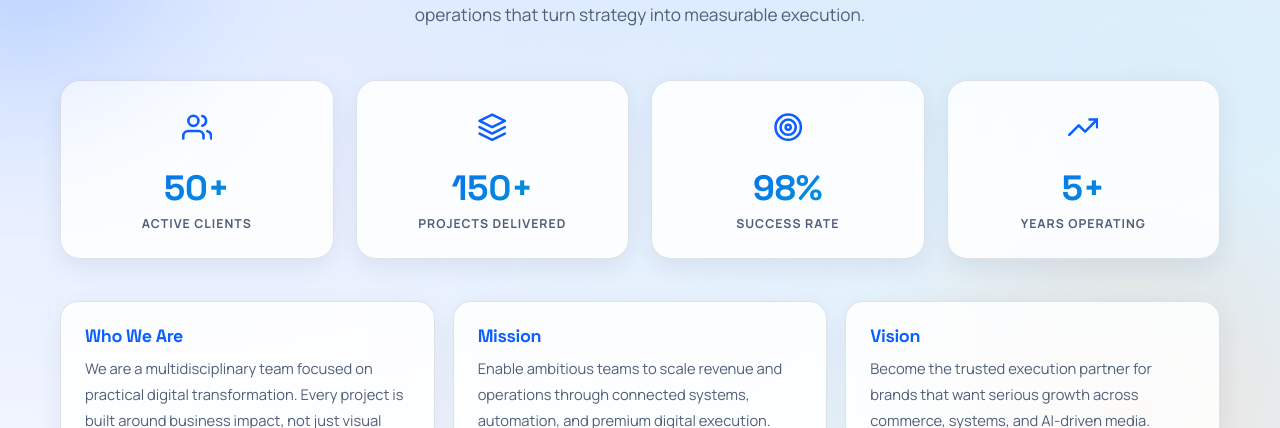
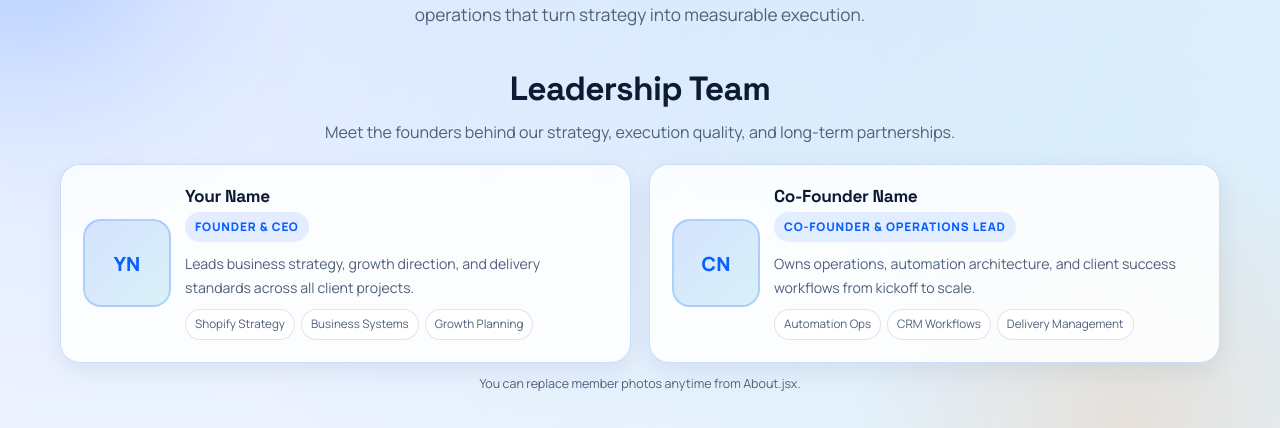
Before and after one commit to m0hammeda7mednasr-eng/4pixels, a React (Create React App) app in the folder client/: page /about in a window 1280 px wide. Shown: the part 372-800 px from the top of the page. Built offline with nearby package versions, Linux system fonts and the light colour scheme; no server answers; a web font is replaced by a local one.

Commit message:
تحديثات إضافية: تحسينات صفحة About

```diff
--- a/client/src/pages/About.css
+++ b/client/src/pages/About.css
@@ -46,6 +46,148 @@ body.dark .about-intro h2 {
 }
 
 body.dark .about-intro p {
+  color: var(--text-dark-secondary);
+}
+
+.about-leadership {
+  margin-top: clamp(24px, 4vw, 40px);
+}
+
+.about-leadership-head {
+  text-align: center;
+  max-width: 760px;
+  margin: 0 auto;
+}
+
+.about-leadership-head h2 {
+  color: var(--text-light);
+  font-size: clamp(1.4rem, 3.6vw, 2.1rem);
+}
+
+body.dark .about-leadership-head h2 {
+  color: var(--text-dark);
+}
+
+.about-leadership-head p {
+  margin-top: 10px;
+  color: var(--text-light-secondary);
+}
+
+body.dark .about-leadership-head p {
+  color: var(--text-dark-secondary);
+}
+
+.about-leadership-grid {
+  margin-top: 18px;
+  display: grid;
+  grid-template-columns: repeat(2, minmax(0, 1fr));
+  gap: clamp(12px, 2vw, 18px);
+}
+
+.leader-card {
+  display: grid;
+  grid-template-columns: auto 1fr;
+  align-items: center;
+  gap: 14px;
+  border-radius: 20px;
+  border: 1px solid rgba(11, 95, 255, 0.2);
+  background: var(--surface-light);
+  box-shadow: var(--shadow-sm);
+  padding: clamp(16px, 3vw, 22px);
+}
+
+body.dark .leader-card {
+  border-color: rgba(152, 212, 255, 0.24);
+  background: var(--surface-dark);
+}
+
+.leader-avatar {
+  width: 88px;
+  height: 88px;
+  border-radius: 18px;
+  overflow: hidden;
+  border: 2px solid rgba(11, 95, 255, 0.2);
+  background: linear-gradient(135deg, rgba(11, 95, 255, 0.16), rgba(0, 166, 200, 0.14));
+  display: grid;
+  place-items: center;
+}
+
+.leader-avatar img {
+  width: 100%;
+  height: 100%;
+  object-fit: cover;
+}
+
+.leader-avatar span {
+  font-size: 1.22rem;
+  font-weight: 800;
+  color: var(--primary);
+}
+
+.leader-content h3 {
+  color: var(--text-light);
+  font-size: 1.08rem;
+}
+
+body.dark .leader-content h3 {
+  color: var(--text-dark);
+}
+
+.leader-role {
+  margin-top: 5px;
+  width: fit-content;
+  font-size: 0.74rem;
+  font-weight: 800;
+  text-transform: uppercase;
+  letter-spacing: 0.07em;
+  padding: 5px 10px;
+  border-radius: 999px;
+  color: var(--primary);
+  background: rgba(11, 95, 255, 0.1);
+}
+
+.leader-bio {
+  margin-top: 10px;
+  color: var(--text-light-secondary);
+  font-size: 0.88rem;
+  line-height: 1.68;
+}
+
+body.dark .leader-bio {
+  color: var(--text-dark-secondary);
+}
+
+.leader-tags {
+  margin-top: 10px;
+  display: flex;
+  flex-wrap: wrap;
+  gap: 6px;
+}
+
+.leader-tags span {
+  display: inline-flex;
+  font-size: 0.73rem;
+  color: var(--text-light-secondary);
+  border: 1px solid var(--border-light);
+  background: var(--surface-light-strong);
+  border-radius: 999px;
+  padding: 4px 9px;
+}
+
+body.dark .leader-tags span {
+  color: var(--text-dark-secondary);
+  border-color: var(--border-dark);
+  background: rgba(255, 255, 255, 0.03);
+}
+
+.about-leadership-note {
+  margin-top: 10px;
+  text-align: center;
+  font-size: 0.78rem;
+  color: var(--text-light-secondary);
+}
+
+body.dark .about-leadership-note {
   color: var(--text-dark-secondary);
 }
 
@@ -352,8 +494,17 @@ body.dark .execution-card p {
 
 body[dir='rtl'] .about-story-card,
 body[dir='rtl'] .about-strengths,
-body[dir='rtl'] .execution-card {
+body[dir='rtl'] .execution-card,
+body[dir='rtl'] .leader-content {
   text-align: right;
+}
+
+body[dir='rtl'] .leader-card {
+  grid-template-columns: 1fr auto;
+}
+
+body[dir='rtl'] .leader-tags {
+  flex-direction: row-reverse;
 }
 
 @media (max-width: 1080px) {
@@ -364,6 +515,10 @@ body[dir='rtl'] .execution-card {
 
   .about-story-grid,
   .execution-grid {
+    grid-template-columns: 1fr;
+  }
+
+  .about-leadership-grid {
     grid-template-columns: 1fr;
   }
 }
@@ -430,6 +585,21 @@ body[dir='rtl'] .execution-card {
   .execution-card {
     padding: 16px;
   }
+
+  .leader-card {
+    border-radius: 16px;
+    padding: 14px;
+  }
+
+  .leader-avatar {
+    width: 76px;
+    height: 76px;
+    border-radius: 14px;
+  }
+
+  .leader-bio {
+    font-size: 0.84rem;
+  }
 }
 
 @media (max-width: 560px) {
--- a/client/src/pages/About.jsx
+++ b/client/src/pages/About.jsx
@@ -154,6 +154,60 @@ const About = () => {
           ]
         };
 
+  const leadershipTitle = language === 'en' ? 'Leadership Team' : 'فريق القيادة';
+  const leadershipSubtitle =
+    language === 'en'
+      ? 'Meet the founders behind our strategy, execution quality, and long-term partnerships.'
+      : 'تعرف على فريق المؤسسين المسؤول عن الاستراتيجية وجودة التنفيذ وبناء الشراكات.';
+  const leadershipNote =
+    language === 'en'
+      ? 'You can replace member photos anytime from About.jsx.'
+      : 'يمكنك تغيير صور الفريق في أي وقت من ملف About.jsx.';
+
+  const leadershipMembers =
+    language === 'en'
+      ? [
+          {
+            name: 'Your Name',
+            role: 'Founder & CEO',
+            image: '',
+            bio: 'Leads business strategy, growth direction, and delivery standards across all client projects.',
+            highlights: ['Shopify Strategy', 'Business Systems', 'Growth Planning']
+          },
+          {
+            name: 'Co-Founder Name',
+            role: 'Co-Founder & Operations Lead',
+            image: '',
+            bio: 'Owns operations, automation architecture, and client success workflows from kickoff to scale.',
+            highlights: ['Automation Ops', 'CRM Workflows', 'Delivery Management']
+          }
+        ]
+      : [
+          {
+            name: 'اسمك هنا',
+            role: 'المؤسس والمدير التنفيذي',
+            image: '',
+            bio: 'يقود الاستراتيجية العامة واتجاه النمو ومعايير التنفيذ في جميع المشاريع.',
+            highlights: ['استراتيجية Shopify', 'أنظمة الأعمال', 'تخطيط النمو']
+          },
+          {
+            name: 'اسم الشريك المؤسس',
+            role: 'الشريك المؤسس ومدير العمليات',
+            image: '',
+            bio: 'مسؤول عن التشغيل وتصميم الأتمتة وإدارة تجربة العميل من البداية وحتى التوسع.',
+            highlights: ['عمليات الأتمتة', 'تدفقات CRM', 'إدارة التسليم']
+          }
+        ];
+
+  const getInitials = (name) =>
+    String(name || '')
+      .split(' ')
+      .filter(Boolean)
+      .slice(0, 2)
+      .map((part) => part[0])
+      .join('')
+      .toUpperCase();
+
   return (
     <div className="about-page section">
       <div className="container">
@@ -166,6 +220,45 @@ const About = () => {
           <h2>{copy.introTitle}</h2>
           <p>{copy.introText}</p>
         </motion.div>
+
+        <motion.section
+          className="about-leadership"
+          initial={{ opacity: 0, y: 30 }}
+          whileInView={{ opacity: 1, y: 0 }}
+          viewport={{ once: true, amount: 0.2 }}
+        >
+          <div className="about-leadership-head">
+            <h2>{leadershipTitle}</h2>
+            <p>{leadershipSubtitle}</p>
+          </div>
+
+          <div className="about-leadership-grid">
+            {leadershipMembers.map((member) => (
+              <article key={`${member.name}-${member.role}`} className="leader-card">
+                <div className="leader-avatar">
+                  {member.image ? (
+                    <img src={member.image} alt={member.name} loading="lazy" />
+                  ) : (
+                    <span>{getInitials(member.name)}</span>
+                  )}
+                </div>
+
+                <div className="leader-content">
+                  <h3>{member.name}</h3>
+                  <p className="leader-role">{member.role}</p>
+                  <p className="leader-bio">{member.bio}</p>
+                  <div className="leader-tags">
+                    {member.highlights.map((item) => (
+                      <span key={`${member.name}-${item}`}>{item}</span>
+                    ))}
+                  </div>
+                </div>
+              </article>
+            ))}
+          </div>
+
+          <p className="about-leadership-note">{leadershipNote}</p>
+        </motion.section>
 
         <motion.div
           className="about-stats"
```
